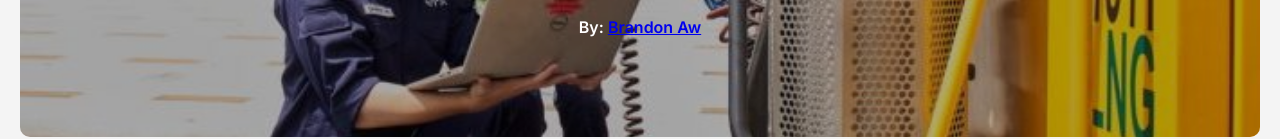
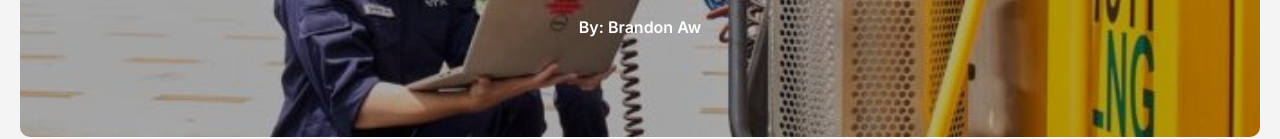
Before and after one commit to itsbrandonaw/PSA, a plain HTML site: page blog2.html in a window 1280 px wide. Shown: the part 307-446 px from the top of the page. Drawn offline with Linux system fonts and the light colour scheme.

Commit message:
Update blog2.html

```diff
--- a/blog2.html
+++ b/blog2.html
@@ -337,7 +337,7 @@
         <div class="main-content">
             <h1>Engineer Division</h1>
             <h2>
-                By: <a href="baw_profile.html" class="author-link">Brandon Aw</a>
+                By: <a href="baw_profile.html" class="author-link" style="color: inherit; text-decoration: none;">Brandon Aw</a>
             </h2>
 
         </div>
```
